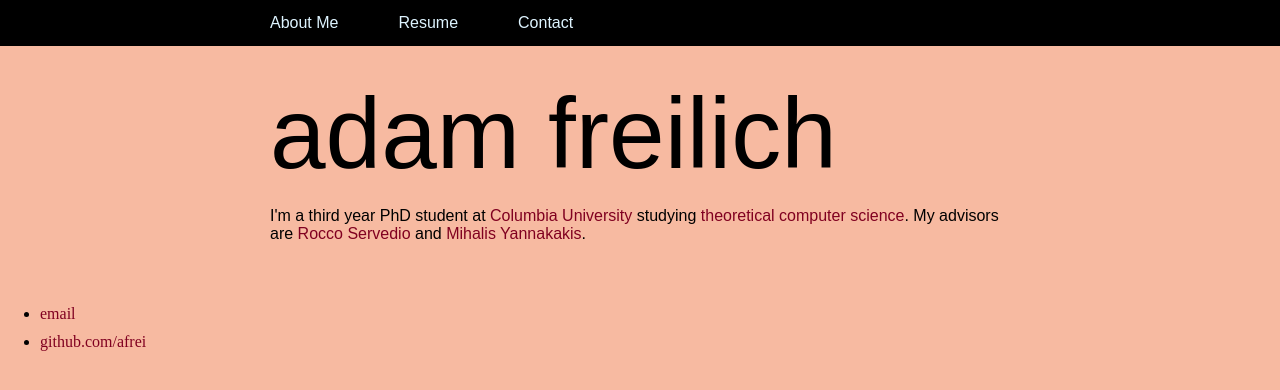
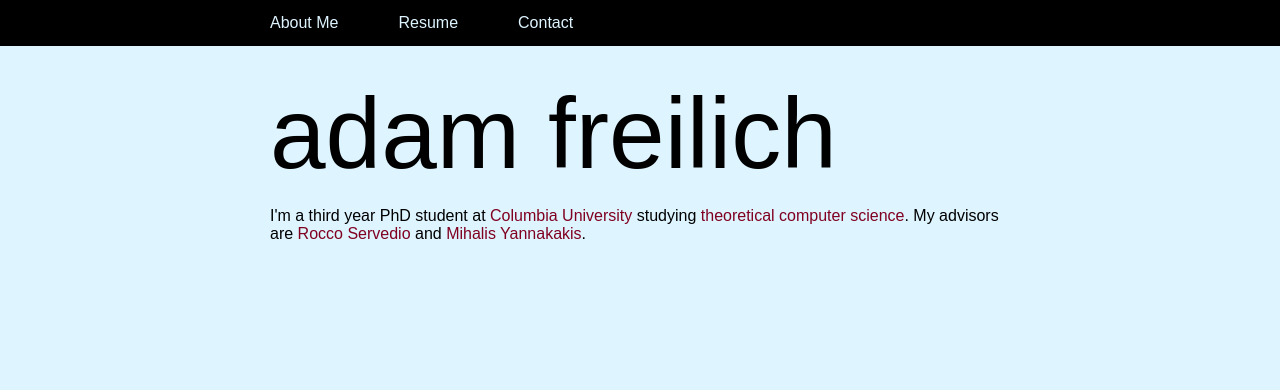
Before and after one commit to afrei/afrei.github.io, a Jekyll site: the page built from index.html, in a window 1280 px wide. Shown: the top 390 px of the page. Built offline with Jekyll 4.4.1, drawn with Linux system fonts in a browser that asks for light colours.

Commit message:
small css change, remove bad footer

```diff
--- a/_layouts/default.html
+++ b/_layouts/default.html
@@ -20,12 +20,4 @@
 
   </body>
 
-  <footer>
-   <ul>
-   <li><a href="mailto:Adam.M.Freilich@gmail.com">email</a></li>
-   <li><a href="https://github.com/afrei">github.com/afrei</a></li>
-   </ul>
-  </footer>
-  </body>
-
 </html>
--- a/css/main.css
+++ b/css/main.css
@@ -9,7 +9,7 @@ a {
 
 body {
   margin: 0;
-    background-color: #f7baa1;
+    background-color: #def4ff;
 }
 
 li{
```
